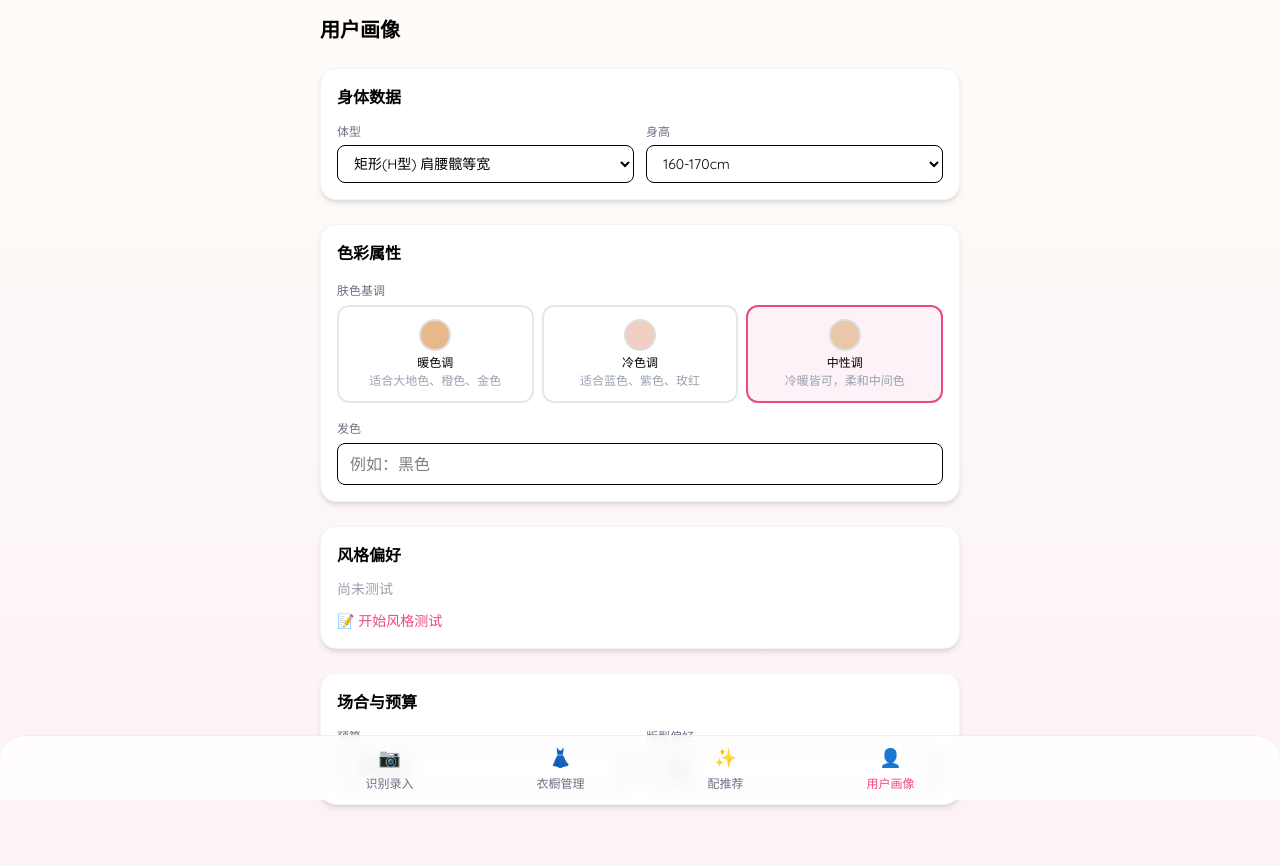
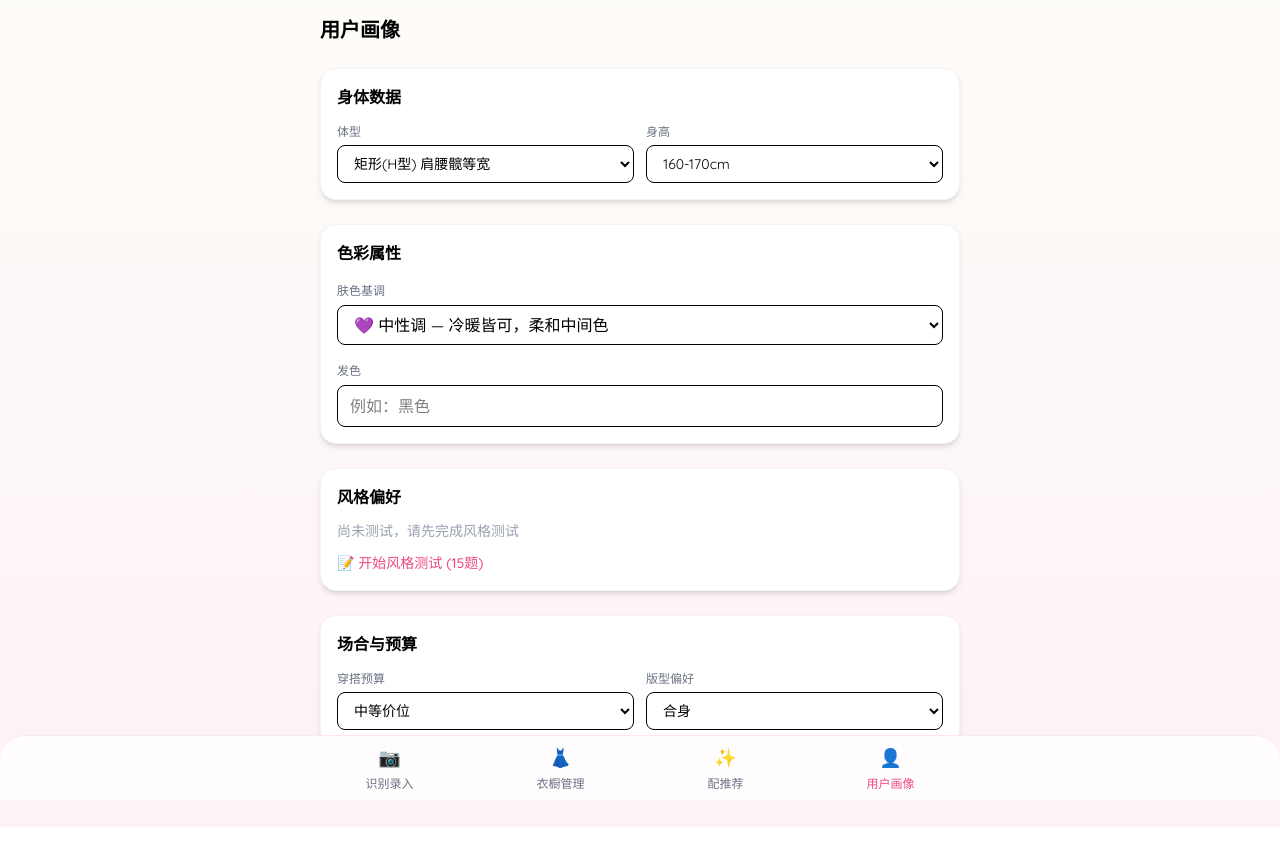
Before and after one commit to 2103433058/smart-wardrobe, a React (Vite) app: page /profile in a window 1280 px wide. Shown: the top 866 px of the page. After the commit the page ends 827 px from the top, so only its background shows below. Built offline with nearby package versions, Linux system fonts and the light colour scheme.

Commit message:
fix: profile form rewrite, skin tone, Chinese styles, recommendation sync

```diff
--- a/src/components/profile/ProfileForm.tsx
+++ b/src/components/profile/ProfileForm.tsx
@@ -1,23 +1,51 @@
-import { useEffect, useState } from 'react';
+import { useEffect, useState, useRef } from 'react';
 import { useProfileStore } from '../../stores/profileStore';
 import { StyleQuiz } from './StyleQuiz';
 import type { UserProfile } from '../../types';
 
+const BODY_LABELS: Record<string, string> = {
+  rectangle: '矩形(H型) 肩腰髋等宽', hourglass: '沙漏(X型) 肩髋等宽腰细',
+  pear: '梨形(A型) 髋宽于肩', apple: '苹果(O型) 腰腹丰满', 'inverted-triangle': '倒三角(Y型) 肩宽于髋',
+};
+
+const STYLE_NAMES: Record<string, string> = {
+  minimalist:'简约', sweet:'甜美', tomboy:'帅气', street:'街头', elegant:'优雅',
+  sporty:'活力', bohemian:'波西米亚', vintage:'复古', luxury:'轻奢', 'avant-garde':'前卫',
+};
+
 export function ProfileForm() {
-  const { profile, hasProfile, loadProfile, setProfile } = useProfileStore();
+  const store = useProfileStore();
+  const { profile, hasProfile } = store;
   const [showQuiz, setShowQuiz] = useState(false);
+  const [saved, setSaved] = useState(false);
+  const initRef = useRef(false);
 
-  useEffect(() => { loadProfile(); }, [loadProfile]);
+  useEffect(() => {
+    if (!initRef.current) {
+      initRef.current = true;
+      store.loadProfile();
+    }
+  }, []);
+
+  const save = async (p: UserProfile) => {
+    try {
+      await store.setProfile(p);
+      setSaved(true);
+      setTimeout(() => setSaved(false), 2000);
+    } catch {
+      // ignore
+    }
+  };
 
   if (showQuiz) {
     return (
       <div>
-        <button onClick={() => setShowQuiz(false)} className="text-primary-500 text-sm mb-4">
+        <button type="button" onClick={() => setShowQuiz(false)} className="text-primary-500 text-sm mb-4">
           ← 返回
         </button>
         <StyleQuiz onComplete={async (partial) => {
-          const merged = { ...profile, ...partial } as UserProfile;
-          await setProfile(merged);
+          const merged = { ...store.profile, ...partial } as UserProfile;
+          await save(merged);
           setShowQuiz(false);
         }} />
       </div>
@@ -26,7 +54,10 @@ export function ProfileForm() {
 
   return (
     <div className="space-y-6">
-      <h1 className="text-xl font-bold">用户画像</h1>
+      <div className="flex items-center justify-between">
+        <h1 className="text-xl font-bold">用户画像</h1>
+        {saved && <span className="text-xs text-green-600 bg-green-50 px-3 py-1 rounded-full">已保存 ✓</span>}
+      </div>
 
       {/* Body section */}
       <section className="bg-white rounded-2xl p-4 shadow-md border border-gray-100">
@@ -35,20 +66,18 @@ export function ProfileForm() {
           <div>
             <label className="text-gray-500 text-xs">体型</label>
             <select value={profile.body.shape}
-              onChange={(e) => setProfile({ ...profile, body: { ...profile.body, shape: e.target.value as any } })}
-              className="w-full border rounded-lg px-3 py-2 mt-1">
-              <option value="rectangle">矩形(H型) 肩腰髋等宽</option>
-              <option value="hourglass">沙漏(X型) 肩髋等宽腰细</option>
-              <option value="pear">梨形(A型) 髋宽于肩</option>
-              <option value="apple">苹果(O型) 腰腹丰满</option>
-              <option value="inverted-triangle">倒三角(Y型) 肩宽于髋</option>
+              onChange={(e) => save({ ...profile, body: { ...profile.body, shape: e.target.value as UserProfile['body']['shape'] } })}
+              className="w-full border rounded-lg px-3 py-2 mt-1 bg-white">
+              {Object.entries(BODY_LABELS).map(([v, l]) => (
+                <option key={v} value={v}>{l}</option>
+              ))}
             </select>
           </div>
           <div>
             <label className="text-gray-500 text-xs">身高</label>
             <select value={profile.body.heightRange}
-              onChange={(e) => setProfile({ ...profile, body: { ...profile.body, heightRange: e.target.value as any } })}
-              className="w-full border rounded-lg px-3 py-2 mt-1">
+              onChange={(e) => save({ ...profile, body: { ...profile.body, heightRange: e.target.value as UserProfile['body']['heightRange'] } })}
+              className="w-full border rounded-lg px-3 py-2 mt-1 bg-white">
               <option value="short">160cm 以下</option>
               <option value="average">160-170cm</option>
               <option value="tall">170cm 以上</option>
@@ -63,29 +92,19 @@ export function ProfileForm() {
         <div className="space-y-3">
           <div>
             <label className="text-gray-500 text-xs">肤色基调</label>
-            <div className="flex gap-2 mt-1">
-              {([
-                { v: 'warm', l: '暖色调', h: '#e8b88a', d: '适合大地色、橙色、金色' },
-                { v: 'cool', l: '冷色调', h: '#f0d0c0', d: '适合蓝色、紫色、玫红' },
-                { v: 'neutral', l: '中性调', h: '#e8c8a8', d: '冷暖皆可，柔和中间色' },
-              ] as const).map(({ v, l, h, d }) => (
-                <button key={v}
-                  onClick={() => setProfile({ ...profile, color: { ...profile.color, skinTone: v } })}
-                  className={`flex-1 p-3 rounded-xl border-2 text-center transition-colors ${
-                    profile.color.skinTone === v ? 'border-primary-500 bg-primary-50' : 'border-gray-200 hover:border-primary-200'
-                  }`}
-                >
-                  <div className="w-8 h-8 rounded-full mx-auto mb-1" style={{ backgroundColor: h, border: '2px solid #ddd' }} />
-                  <div className="text-xs font-medium">{l}</div>
-                  <div className="text-xs text-gray-400 mt-0.5">{d}</div>
-                </button>
-              ))}
-            </div>
+            <select value={profile.color.skinTone}
+              onChange={(e) => save({ ...profile, color: { ...profile.color, skinTone: e.target.value as UserProfile['color']['skinTone'] } })}
+              className="w-full border rounded-lg px-3 py-2 mt-1 bg-white">
+              <option value="warm">🧡 暖色调 — 适合大地色、橙色、金色</option>
+              <option value="cool">💙 冷色调 — 适合蓝色、紫色、玫红</option>
+              <option value="neutral">💜 中性调 — 冷暖皆可，柔和中间色</option>
+            </select>
           </div>
           <div>
             <label className="text-gray-500 text-xs">发色</label>
             <input value={profile.color.hairColor}
-              onChange={(e) => setProfile({ ...profile, color: { ...profile.color, hairColor: e.target.value } })}
+              onBlur={(e) => save({ ...profile, color: { ...profile.color, hairColor: e.target.value } })}
+              onChange={(e) => store.setProfile({ ...profile, color: { ...profile.color, hairColor: e.target.value } })}
               className="w-full border rounded-lg px-3 py-2 mt-1" placeholder="例如：黑色" />
           </div>
         </div>
@@ -94,17 +113,40 @@ export function ProfileForm() {
       {/* Style section */}
       <section className="bg-white rounded-2xl p-4 shadow-md border border-gray-100">
         <h2 className="font-semibold mb-3">风格偏好</h2>
-        {hasProfile ? (
+        {hasProfile && profile.styleProfile?.primaryStyle ? (
           <div className="text-sm space-y-2">
-            <p>主风格: <span className="font-medium text-primary-500">{profile.styleProfile.primaryStyle}</span></p>
-            <p>辅风格: <span className="font-medium text-gray-600">{profile.styleProfile.secondaryStyle}</span></p>
+            <p>🎯 主风格: <span className="font-bold text-primary-500 text-base">
+              {STYLE_NAMES[profile.styleProfile.primaryStyle] || profile.styleProfile.primaryStyle}
+            </span></p>
+            <p>🔸 辅风格: <span className="font-medium text-gray-600">
+              {STYLE_NAMES[profile.styleProfile.secondaryStyle] || profile.styleProfile.secondaryStyle}
+            </span></p>
+            {Object.keys(profile.styleProfile.styleScores || {}).length > 0 && (
+              <div className="mt-2 pt-2 border-t border-gray-100">
+                <p className="text-xs text-gray-400 mb-1">全部风格得分</p>
+                <div className="space-y-1">
+                  {Object.entries(profile.styleProfile.styleScores)
+                    .filter(([, v]) => v > 0)
+                    .sort(([, a], [, b]) => b - a)
+                    .map(([k, v]) => (
+                      <div key={k} className="flex items-center gap-2">
+                        <span className="text-xs w-16 text-gray-600">{STYLE_NAMES[k] || k}</span>
+                        <div className="flex-1 h-2 bg-gray-100 rounded-full overflow-hidden">
+                          <div className="h-full bg-primary-400 rounded-full" style={{ width: `${(v / 10) * 100}%` }} />
+                        </div>
+                        <span className="text-xs text-gray-400">{v}</span>
+                      </div>
+                    ))}
+                </div>
+              </div>
+            )}
           </div>
         ) : (
-          <p className="text-sm text-gray-400">尚未测试</p>
+          <p className="text-sm text-gray-400">尚未测试，请先完成风格测试</p>
         )}
-        <button onClick={() => setShowQuiz(true)}
+        <button type="button" onClick={() => setShowQuiz(true)}
           className="mt-3 text-sm text-primary-500 font-medium">
-          {hasProfile ? '🔄 重新测试' : '📝 开始风格测试'}
+          {hasProfile && profile.styleProfile?.primaryStyle ? '🔄 重新测试' : '📝 开始风格测试 (15题)'}
         </button>
       </section>
 
@@ -113,10 +155,10 @@ export function ProfileForm() {
         <h2 className="font-semibold mb-3">场合与预算</h2>
         <div className="grid grid-cols-2 gap-3 text-sm">
           <div>
-            <label className="text-gray-500 text-xs">预算</label>
+            <label className="text-gray-500 text-xs">穿搭预算</label>
             <select value={profile.lifestyle.budget}
-              onChange={(e) => setProfile({ ...profile, lifestyle: { ...profile.lifestyle, budget: e.target.value as any } })}
-              className="w-full border rounded-lg px-3 py-2 mt-1">
+              onChange={(e) => save({ ...profile, lifestyle: { ...profile.lifestyle, budget: e.target.value as UserProfile['lifestyle']['budget'] } })}
+              className="w-full border rounded-lg px-3 py-2 mt-1 bg-white">
               <option value="budget">性价比优先</option>
               <option value="mid">中等价位</option>
               <option value="premium">少而精</option>
@@ -126,8 +168,8 @@ export function ProfileForm() {
           <div>
             <label className="text-gray-500 text-xs">版型偏好</label>
             <select value={profile.preferences.fitPreference}
-              onChange={(e) => setProfile({ ...profile, preferences: { ...profile.preferences, fitPreference: e.target.value as any } })}
-              className="w-full border rounded-lg px-3 py-2 mt-1">
+              onChange={(e) => save({ ...profile, preferences: { ...profile.preferences, fitPreference: e.target.value as UserProfile['preferences']['fitPreference'] } })}
+              className="w-full border rounded-lg px-3 py-2 mt-1 bg-white">
               <option value="loose">宽松</option>
               <option value="regular">合身</option>
               <option value="slim">修身</option>
@@ -136,6 +178,13 @@ export function ProfileForm() {
           </div>
         </div>
       </section>
+
+      {/* Recommendations link */}
+      {hasProfile && profile.styleProfile?.primaryStyle && (
+        <div className="text-center">
+          <p className="text-sm text-gray-500">画像已就绪，前往「✨ 搭配推荐」获取个性化方案</p>
+        </div>
+      )}
     </div>
   );
 }
--- a/src/components/recommendation/RecommendationList.tsx
+++ b/src/components/recommendation/RecommendationList.tsx
@@ -1,4 +1,4 @@
-import { useState, useEffect, useMemo } from 'react';
+import { useState, useEffect, useMemo, useRef } from 'react';
 import { useWardrobeStore } from '../../stores/wardrobeStore';
 import { useProfileStore } from '../../stores/profileStore';
 import { RecommendationCard } from './RecommendationCard';
@@ -16,12 +16,19 @@ const OCCASIONS: { value: Occasion; label: string }[] = [
 ];
 
 export function RecommendationList() {
-  const { items, loadItems } = useWardrobeStore();
-  const { profile, loadProfile, hasProfile } = useProfileStore();
+  const { items } = useWardrobeStore();
+  const { profile, hasProfile } = useProfileStore();
   const [occasion, setOccasion] = useState<Occasion>('casual');
   const [weights, setWeights] = useState({ body: 0.30, color: 0.25, style: 0.25, occasion: 0.20, dressBonus: 0.05 });
+  const initRef = useRef(false);
 
-  useEffect(() => { loadItems(); loadProfile(); }, [loadItems, loadProfile]);
+  useEffect(() => {
+    if (!initRef.current) {
+      initRef.current = true;
+      useWardrobeStore.getState().loadItems();
+      useProfileStore.getState().loadProfile();
+    }
+  }, []);
 
   const combos = useMemo(() => {
     if (!hasProfile || items.length === 0) return [];
```
